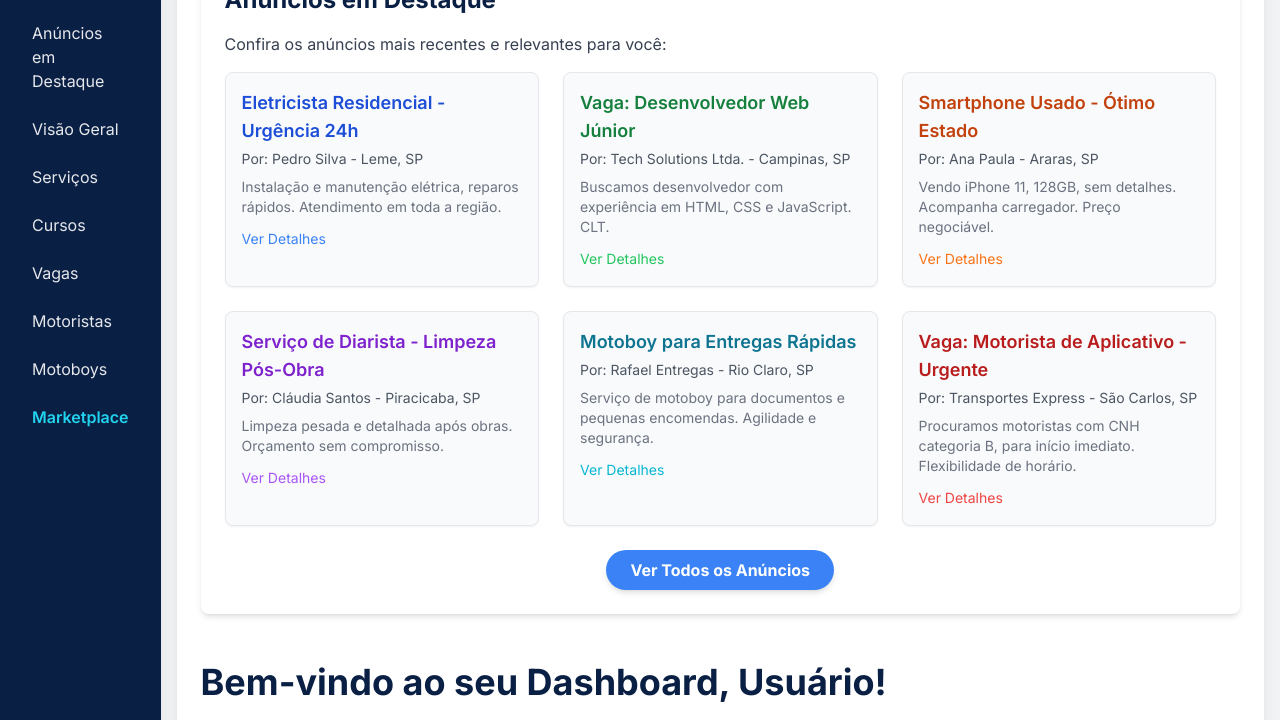
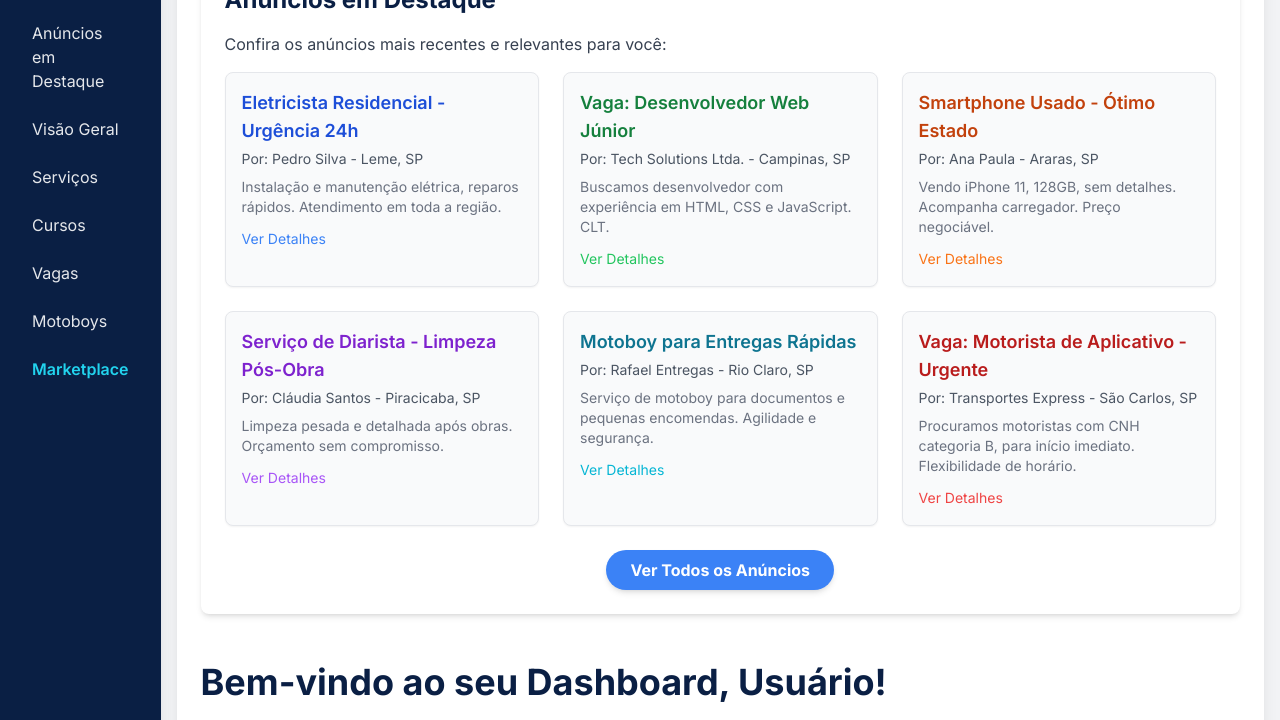
Before and after one commit to ronaldlima90/Vinkor, a plain HTML site: page dashboard.html in a window 1280 px wide. Shown: the part 80-800 px from the top of the page. Drawn offline with nearby package versions, Linux system fonts and the light colour scheme; sample sign-in values are in the browser's storage.

Commit message:
Update dashboard.html

```diff
--- a/dashboard.html
+++ b/dashboard.html
@@ -28,8 +28,7 @@
             <a href="#servicos" class="block px-4 py-2 rounded-lg hover:bg-blue-700 transition duration-300 ease-in-out">Serviços</a>
             <a href="cursos.html" class="block px-4 py-2 rounded-lg hover:bg-blue-700 transition duration-300 ease-in-out">Cursos</a>
             <a href="vagas.html" class="block px-4 py-2 rounded-lg hover:bg-blue-700 transition duration-300 ease-in-out">Vagas</a>
-            <a href="motoristas.html" class="block px-4 py-2 rounded-lg hover:bg-blue-700 transition duration-300 ease-in-out">Motoristas</a>
-            <a href="#motoboys" class="block px-4 py-2 rounded-lg hover:bg-blue-700 transition duration-300 ease-in-out">Motoboys</a>
+            <a href="motoboys.html" class="block px-4 py-2 rounded-lg hover:bg-blue-700 transition duration-300 ease-in-out">Motoboys</a>
             <a href="marketplace.html" class="block px-4 py-2 rounded-lg hover:bg-blue-700 font-semibold text-cyan-400 transition duration-300 ease-in-out">Marketplace</a>
             </nav>
         <div class="px-6 py-5 border-t border-gray-700 text-gray-300">
```
